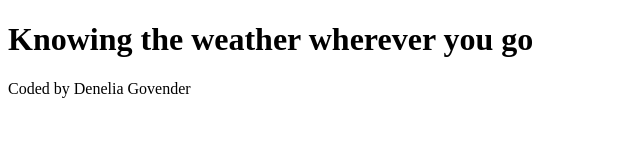
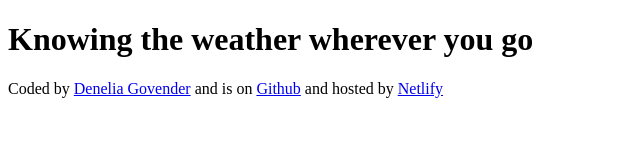
Before and after one commit to Denelia/Weather-My-World, a plain HTML site: page index.html in a window 1280 px wide. Shown: the whole page, without its empty margins (0-640 px from the left). Drawn offline with Linux system fonts and the light colour scheme.

Commit message:
added links for github and netlify

```diff
--- a/index.html
+++ b/index.html
@@ -7,6 +7,17 @@
   </head>
   <body>
     <h1>Knowing the weather wherever you go</h1>
-    <footer>Coded by Denelia Govender</footer>
+    <footer>
+      Coded by
+      <a href="https://github.com/denelia" target="_blank">Denelia Govender</a>
+      and is on
+      <a href="https://github.com/Denelia/Weather-My-World" target="_blank">
+        Github</a
+      >
+      and hosted by
+      <a href="https://denelia-weather-my-world.netlify.app/" target="_blank">
+        Netlify</a
+      >
+    </footer>
   </body>
 </html>
```
